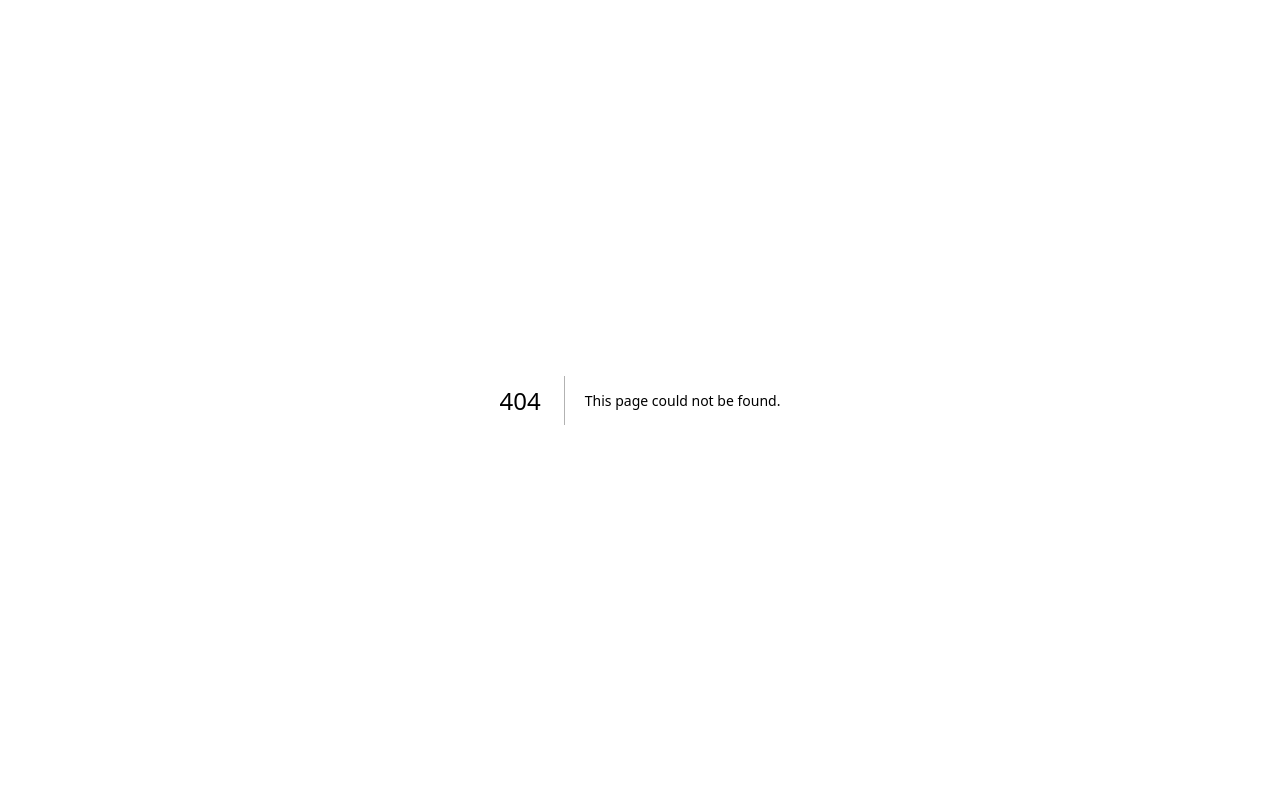
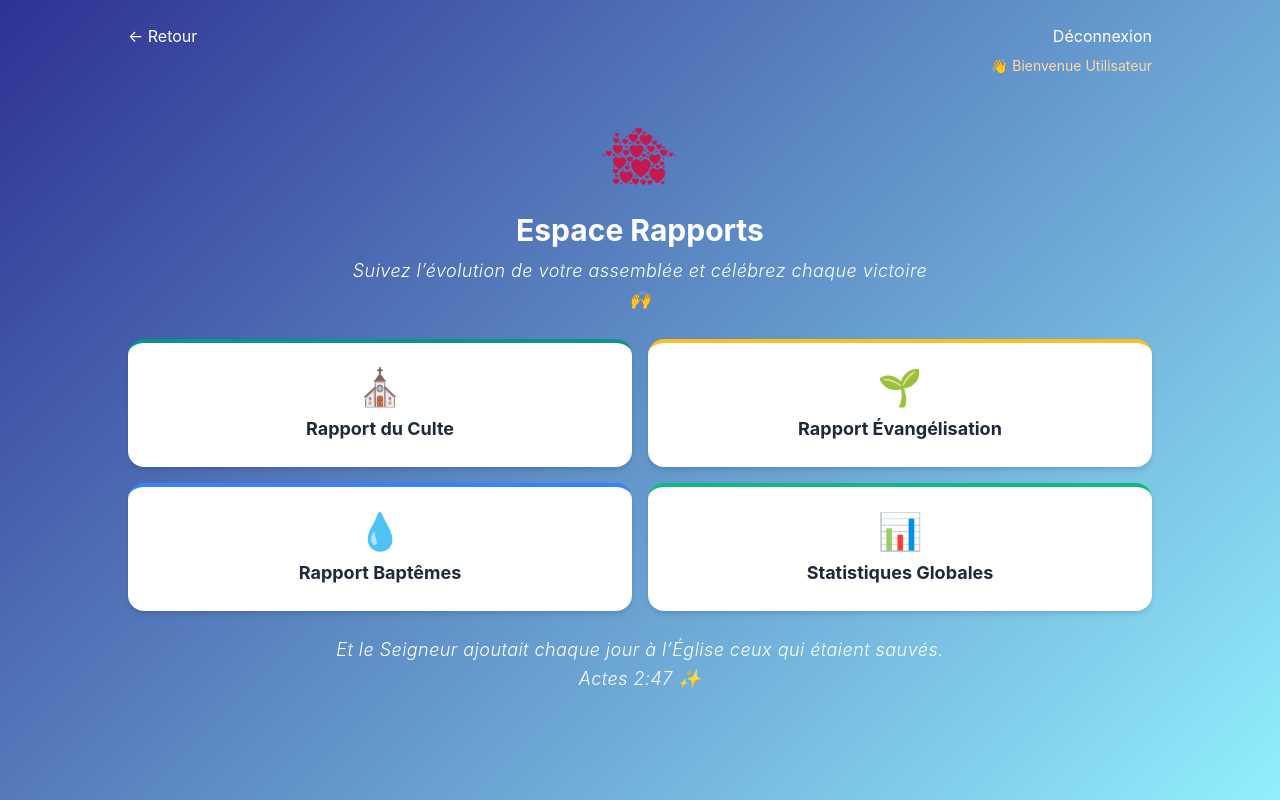
Before and after one commit to allanbavajee/soultrack, a Next.js app: page /rapport-hub in a window 1280 px wide. Before the commit this address had no page. Built offline with nearby package versions, Linux system fonts and the light colour scheme.

Commit message:
Create rapport-hub.js

```diff
--- /dev/null
+++ b/pages/rapport-hub.js
@@ -0,0 +1,111 @@
+"use client";
+
+import Link from "next/link";
+import Image from "next/image";
+import LogoutLink from "../components/LogoutLink";
+import { useRouter } from "next/router";
+import { useEffect, useState } from "react";
+
+export default function RapportHub() {
+  const router = useRouter();
+  const [userName, setUserName] = useState("");
+
+  useEffect(() => {
+    const name = localStorage.getItem("userName") || "Utilisateur";
+    const prenom = name.split(" ")[0];
+    setUserName(prenom);
+  }, []);
+
+  return (
+    <div
+      className="min-h-screen flex flex-col items-center p-6 text-center space-y-6"
+      style={{ background: "linear-gradient(135deg, #2E3192 0%, #92EFFD 100%)" }}
+    >
+      {/* 🔹 Top bar */}
+      <div className="w-full max-w-5xl mb-6">
+        <div className="flex justify-between items-center">
+          <button
+            onClick={() => router.back()}
+            className="flex items-center text-white hover:text-gray-200 transition-colors"
+          >
+            ← Retour
+          </button>
+
+          <LogoutLink />
+        </div>
+
+        <div className="flex justify-end mt-2">
+          <p className="text-orange-200 text-sm">
+            👋 Bienvenue {userName}
+          </p>
+        </div>
+      </div>
+
+      {/* 🔹 Logo centré */}
+      <div className="mb-6">
+        <Image src="/logo.png" alt="SoulTrack Logo" width={80} height={80} />
+      </div>
+
+      {/* 🔹 Titre */}
+      <div className="text-center mb-4">
+        <h1 className="text-3xl font-bold text-white mb-2">
+          Espace Rapports
+        </h1>
+        <p className="text-white text-lg max-w-xl mx-auto leading-relaxed tracking-wide font-light italic">
+          Suivez l’évolution de votre assemblée et célébrez chaque victoire 🙌
+        </p>
+      </div>
+
+      {/* 🔹 Cartes */}
+      <div className="grid grid-cols-1 md:grid-cols-2 gap-4 w-full max-w-5xl mb-10">
+
+        {/* Rapport culte */}
+        <Link
+          href="/attendance"
+          className="flex-1 bg-white rounded-2xl shadow-md flex flex-col justify-center items-center
+          border-t-4 border-[#0D9488] p-6 hover:shadow-lg transition-all duration-200 cursor-pointer h-32"
+        >
+          <div className="text-4xl mb-2">⛪</div>
+          <div className="text-lg font-bold text-gray-800 text-center">Rapport du Culte</div>
+        </Link>
+
+        {/* Rapport évangélisation */}
+        <Link
+          href="/rapport/evangelisation"
+          className="flex-1 bg-white rounded-2xl shadow-md flex flex-col justify-center items-center
+          border-t-4 border-[#FBBF24] p-6 hover:shadow-lg transition-all duration-200 cursor-pointer h-32"
+        >
+          <div className="text-4xl mb-2">🌱</div>
+          <div className="text-lg font-bold text-gray-800 text-center">Rapport Évangélisation</div>
+        </Link>
+
+        {/* Rapport baptême */}
+        <Link
+          href="/rapport/bapteme"
+          className="flex-1 bg-white rounded-2xl shadow-md flex flex-col justify-center items-center
+          border-t-4 border-[#3B82F6] p-6 hover:shadow-lg transition-all duration-200 cursor-pointer h-32"
+        >
+          <div className="text-4xl mb-2">💧</div>
+          <div className="text-lg font-bold text-gray-800 text-center">Rapport Baptêmes</div>
+        </Link>
+
+        {/* Statistiques globales */}
+        <Link
+          href="/rapport/statistiques-globales"
+          className="flex-1 bg-white rounded-2xl shadow-md flex flex-col justify-center items-center
+          border-t-4 border-[#10B981] p-6 hover:shadow-lg transition-all duration-200 cursor-pointer h-32"
+        >
+          <div className="text-4xl mb-2">📊</div>
+          <div className="text-lg font-bold text-gray-800 text-center">Statistiques Globales</div>
+        </Link>
+
+      </div>
+
+      {/* 🔹 Verset biblique */}
+      <div className="mt-auto mb-4 text-center text-white text-lg italic max-w-2xl leading-relaxed tracking-wide font-light">
+        Et le Seigneur ajoutait chaque jour à l’Église ceux qui étaient sauvés. <br />
+        Actes 2:47 ✨
+      </div>
+    </div>
+  );
+}
```
